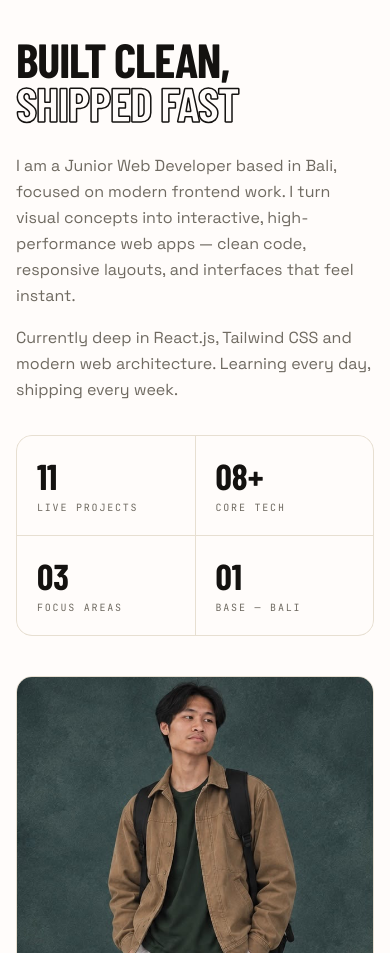
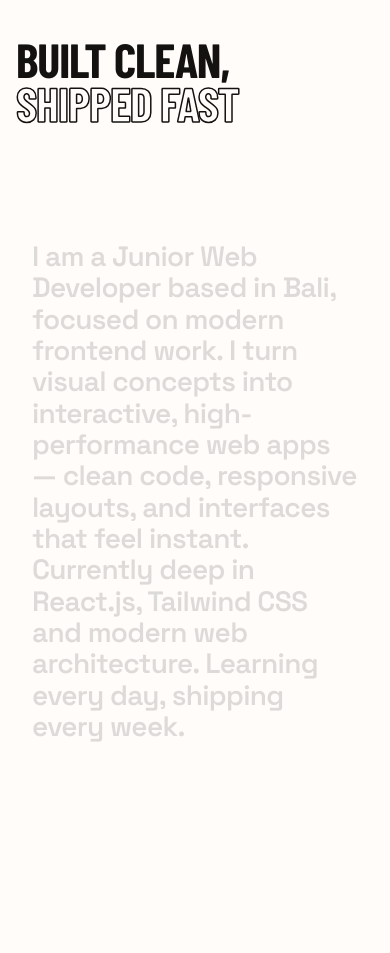
Before and after one commit to AlpinDnt/Portfolio-V2, a React (Vite) app: page / in a window 390 px wide. Shown: the part 3840-4793 px from the top of the page. Built offline with nearby package versions, Linux system fonts and the light colour scheme; a web font is replaced by a local one.

Commit message:
feat(about): sticky scroll-linked text reveal for description
- Add reusable ScrollLinkedText with word-by-word opacity reveal
- Pin description with sticky viewport while scrolling (200vh)
- Enlarge description type to statement size

```diff
--- a/src/components/About.jsx
+++ b/src/components/About.jsx
@@ -1,5 +1,6 @@
 import { motion, useReducedMotion } from "motion/react";
 import Reveal from "./Reveal.jsx";
+import ScrollLinkedText from "./ScrollLinkedText.jsx";
 import { personal } from "../data.js";
 
 const stats = [
@@ -30,15 +31,12 @@ export default function About() {
               </motion.span>
             </span>
           </h2>
-          <p className="mt-6 max-w-[60ch] leading-relaxed text-[var(--muted)]">
-            I am a Junior Web Developer based in Bali, focused on modern frontend work. I turn
-            visual concepts into interactive, high-performance web apps — clean code, responsive
-            layouts, and interfaces that feel instant.
-          </p>
-          <p className="mt-4 max-w-[60ch] leading-relaxed text-[var(--muted)]">
-            Currently deep in React.js, Tailwind CSS and modern web architecture. Learning every
-            day, shipping every week.
-          </p>
+          <ScrollLinkedText
+            sticky
+            height="200vh"
+            text="I am a Junior Web Developer based in Bali, focused on modern frontend work. I turn visual concepts into interactive, high-performance web apps — clean code, responsive layouts, and interfaces that feel instant. Currently deep in React.js, Tailwind CSS and modern web architecture. Learning every day, shipping every week."
+            className="text-[1.75rem] font-semibold leading-[1.12] tracking-tight text-[var(--ink)] md:text-4xl lg:text-5xl"
+          />
           <motion.dl
             className="mt-8 grid grid-cols-2 gap-px overflow-hidden rounded-2xl border border-[var(--line)] bg-[var(--line)] sm:grid-cols-4"
             initial={reduce ? false : "hidden"}
@@ -65,7 +63,7 @@ export default function About() {
             ))}
           </motion.dl>
         </Reveal>
-        <Reveal delay={0.1} className="lg:col-span-5">
+        <Reveal delay={0.1} className="lg:col-span-5 lg:sticky lg:top-28 lg:self-start">
           <motion.figure
             whileHover={reduce ? {} : { y: -5 }}
             transition={{ type: "spring", stiffness: 260, damping: 22 }}
--- /dev/null
+++ b/src/components/ScrollLinkedText.jsx
@@ -0,0 +1,69 @@
+import { useRef } from "react";
+import { motion, useReducedMotion, useScroll, useTransform } from "motion/react";
+
+function Word({ progress, range, children }) {
+  const opacity = useTransform(progress, range, [0.14, 1]);
+  return (
+    <motion.span style={{ opacity }} className="will-change-[opacity]">
+      {children}
+    </motion.span>
+  );
+}
+
+function Words({ text, progress }) {
+  const words = text.split(" ");
+  return (
+    <>
+      {words.map((word, i) => (
+        <span key={`${word}-${i}`}>
+          <Word progress={progress} range={[i / words.length, (i + 1) / words.length]}>
+            {word}
+          </Word>
+          {i < words.length - 1 ? " " : ""}
+        </span>
+      ))}
+    </>
+  );
+}
+
+export default function ScrollLinkedText({
+  text,
+  className = "",
+  offset = ["start 0.85", "start 0.35"],
+  sticky = false,
+  height = "250vh",
+}) {
+  const containerRef = useRef(null);
+  const textRef = useRef(null);
+  const reduce = useReducedMotion();
+  const { scrollYProgress } = useScroll({
+    target: sticky ? containerRef : textRef,
+    offset: sticky ? ["start start", "end end"] : offset,
+  });
+
+  if (reduce) {
+    return (
+      <p ref={textRef} className={className}>
+        {text}
+      </p>
+    );
+  }
+
+  if (sticky) {
+    return (
+      <div ref={containerRef} className="relative" style={{ height }}>
+        <div className="sticky top-0 flex min-h-[100svh] items-start justify-center px-4 pt-28 md:px-8 md:pt-32">
+          <p ref={textRef} className={className}>
+            <Words text={text} progress={scrollYProgress} />
+          </p>
+        </div>
+      </div>
+    );
+  }
+
+  return (
+    <p ref={textRef} className={className}>
+      <Words text={text} progress={scrollYProgress} />
+    </p>
+  );
+}
```
